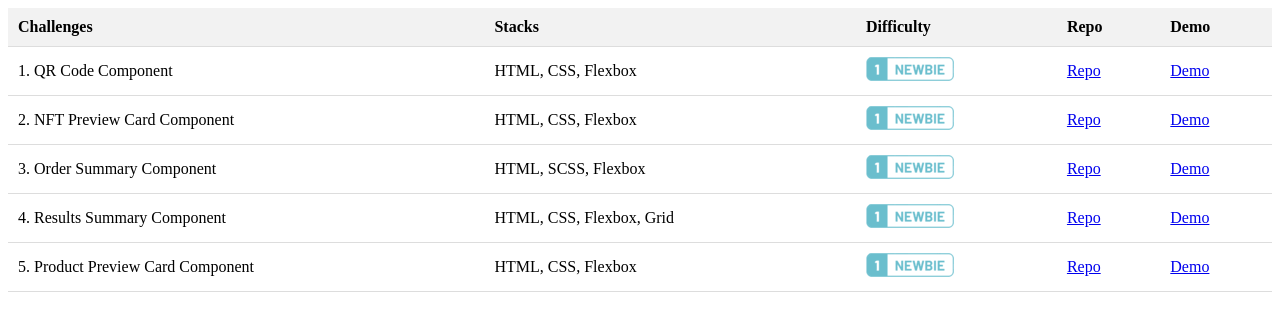
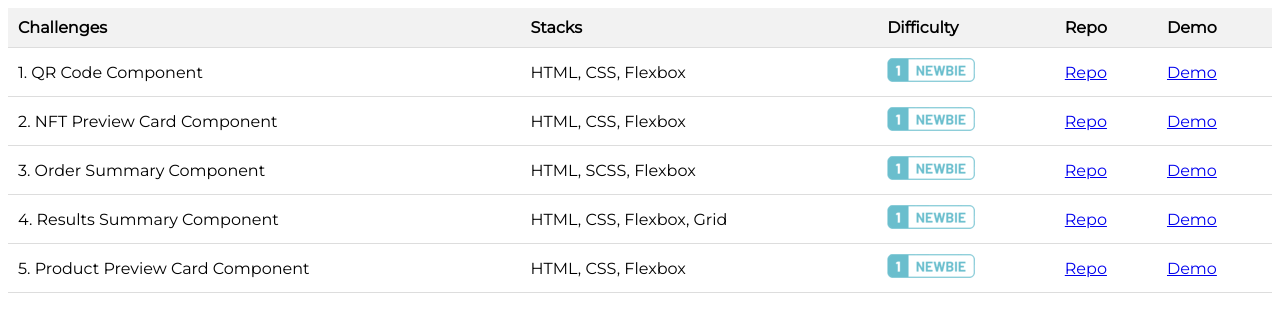
Before and after one commit to Benjamin-Wall/Frontend-Mentor-Solutions, a plain HTML site: page index.html in a window 1280 px wide. Drawn offline with Linux system fonts and the light colour scheme.

Commit message:
Added Google font

```diff
--- a/index.html
+++ b/index.html
@@ -4,9 +4,16 @@
 		<meta charset="UTF-8" />
 		<meta http-equiv="X-UA-Compatible" content="IE=edge" />
 		<meta name="viewport" content="width=device-width, initial-scale=1.0" />
-		<title>Frontend Mentor | Solutions </title>
+		<title>Frontend Mentor | Solutions</title>
+
+		<link rel="preconnect" href="https://fonts.googleapis.com" />
+		<link rel="preconnect" href="https://fonts.gstatic.com" crossorigin />
+		<link href="https://fonts.googleapis.com/css2?family=Montserrat&display=swap" rel="stylesheet" />
+
 		<style>
-			/* Responsive Table Styling */
+			* {
+				font-family: "Montserrat", sans-serif;
+			}
 			table {
 				width: 100%;
 				border-collapse: collapse;
@@ -42,7 +49,7 @@
 					<tr>
 						<td>1. QR Code Component</td>
 						<td>HTML, CSS, Flexbox</td>
-						<td><img src="./images/NEWBIE.png" alt="NEWBIE ICON"></td>
+						<td><img src="./images/NEWBIE.png" alt="NEWBIE ICON" /></td>
 						<td><a href="https://github.com/Benjamin-Wall/Frontend-Mentor-Solutions/tree/main/qr-code-component" target="_blank">Repo</a></td>
 						<td><a href="./qr-code-component/index.html">Demo</a></td>
 					</tr>
@@ -50,7 +57,7 @@
 					<tr>
 						<td>2. NFT Preview Card Component</td>
 						<td>HTML, CSS, Flexbox</td>
-						<td><img src="./images/NEWBIE.png" alt="NEWBIE ICON"></td>
+						<td><img src="./images/NEWBIE.png" alt="NEWBIE ICON" /></td>
 						<td><a href="https://github.com/Benjamin-Wall/Frontend-Mentor-Solutions/tree/main/nft-preview-card-component" target="_blank">Repo</a></td>
 						<td><a href="./nft-preview-card-component/index.html">Demo</a></td>
 					</tr>
@@ -58,7 +65,7 @@
 					<tr>
 						<td>3. Order Summary Component</td>
 						<td>HTML, SCSS, Flexbox</td>
-						<td><img src="./images/NEWBIE.png" alt="NEWBIE ICON"></td>
+						<td><img src="./images/NEWBIE.png" alt="NEWBIE ICON" /></td>
 						<td><a href="https://github.com/Benjamin-Wall/Frontend-Mentor-Solutions/tree/main/order-summary-component" target="_blank">Repo</a></td>
 						<td><a href="./order-summary-component/index.html">Demo</a></td>
 					</tr>
@@ -66,7 +73,7 @@
 					<tr>
 						<td>4. Results Summary Component</td>
 						<td>HTML, CSS, Flexbox, Grid</td>
-						<td><img src="./images/NEWBIE.png" alt="NEWBIE ICON"></td>
+						<td><img src="./images/NEWBIE.png" alt="NEWBIE ICON" /></td>
 						<td><a href="https://github.com/Benjamin-Wall/Frontend-Mentor-Solutions/tree/main/results-summary-component" target="_blank">Repo</a></td>
 						<td><a href="./results-summary-component/index.html">Demo</a></td>
 					</tr>
@@ -74,7 +81,7 @@
 					<tr>
 						<td>5. Product Preview Card Component</td>
 						<td>HTML, CSS, Flexbox</td>
-						<td><img src="./images/NEWBIE.png" alt="NEWBIE ICON"></td>
+						<td><img src="./images/NEWBIE.png" alt="NEWBIE ICON" /></td>
 						<td><a href="https://github.com/Benjamin-Wall/Frontend-Mentor-Solutions/tree/main/product-preview-card-component" target="_blank">Repo</a></td>
 						<td><a href="./product-preview-card-component/index.html">Demo</a></td>
 					</tr>
```
